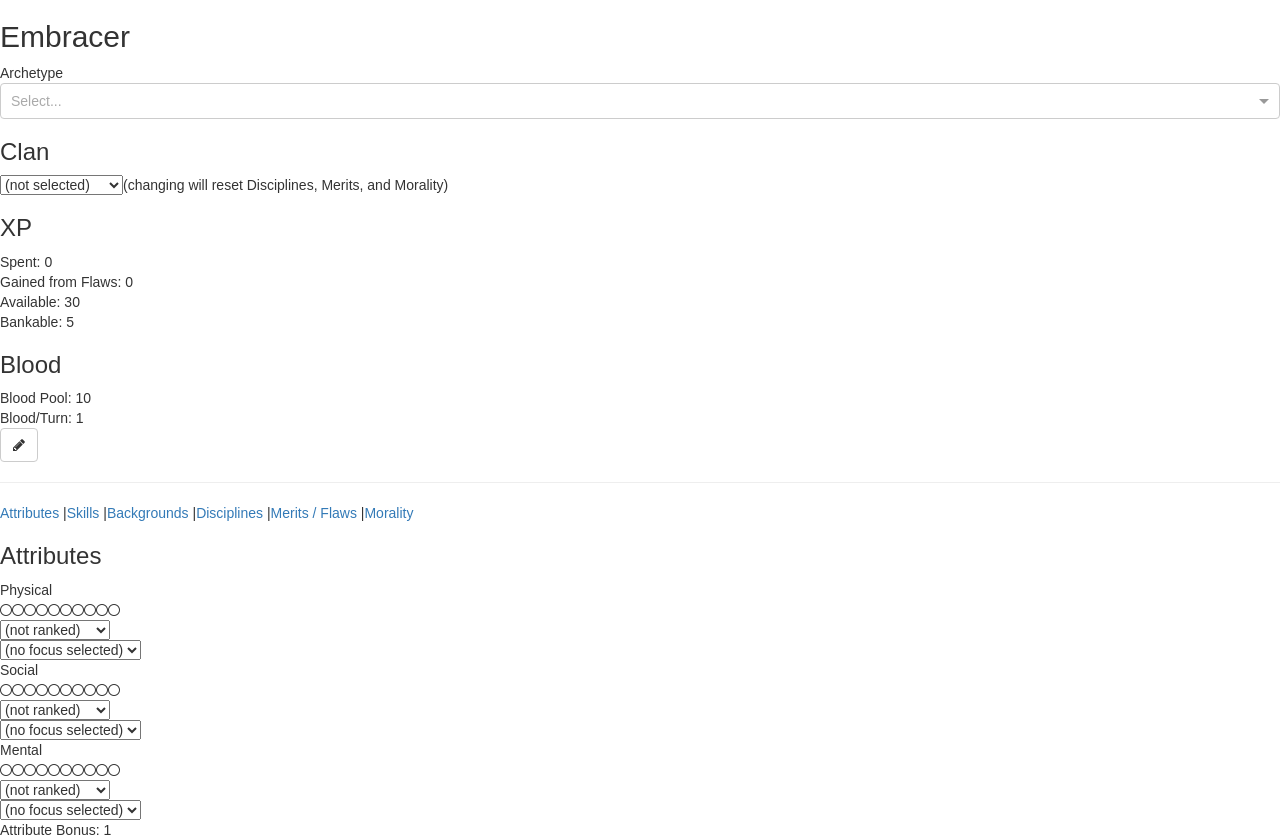
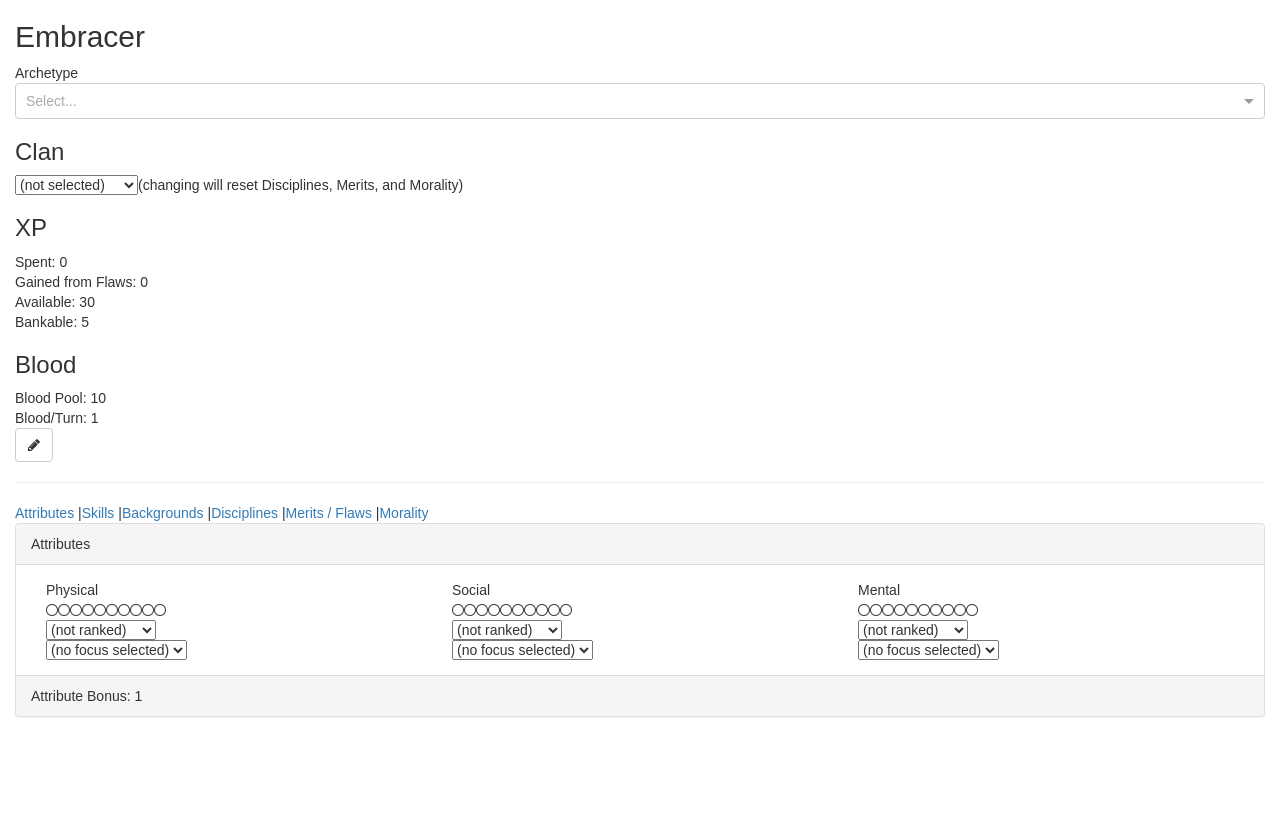
Before and after one commit to TrueWill/embracer, a React (Create React App) app: page / in a window 1280 px wide. After the commit the page ends 800 px from the top, so only its background shows below. Built offline with nearby package versions, Linux system fonts and the light colour scheme.

Commit message:
Style attributes

```diff
--- a/src/components/App.js
+++ b/src/components/App.js
@@ -50,7 +50,7 @@ const meritsFlaws = (
 );
 
 const App = () => (
-  <div>
+  <div className="container-fluid">
     <h2>Embracer</h2>
     <div>
       <ArchetypeContainer />
--- a/src/components/Attributes.js
+++ b/src/components/Attributes.js
@@ -34,7 +34,7 @@ class Attributes extends Component {
     const { attributes, attributeBonus } = this.props;
 
     const traits = attributeTraitNames.map(name => (
-      <div key={name}>
+      <div key={name} className="col-sm-4">
         <RankedTrait
           name={name}
           maxDots={attributeMaxDots}
@@ -53,10 +53,16 @@ class Attributes extends Component {
     ));
 
     return (
-      <div>
-        <h3>Attributes</h3>
-        {traits}
-        <div>Attribute Bonus: {attributeBonus}</div>
+      <div className="row">
+        <div className="col-sm-12">
+          <div className="panel panel-default">
+            <div className="panel-heading">Attributes</div>
+            <div className="panel-body">{traits}</div>
+            <div className="panel-footer">
+              Attribute Bonus: {attributeBonus}
+            </div>
+          </div>
+        </div>
       </div>
     );
   }
```
